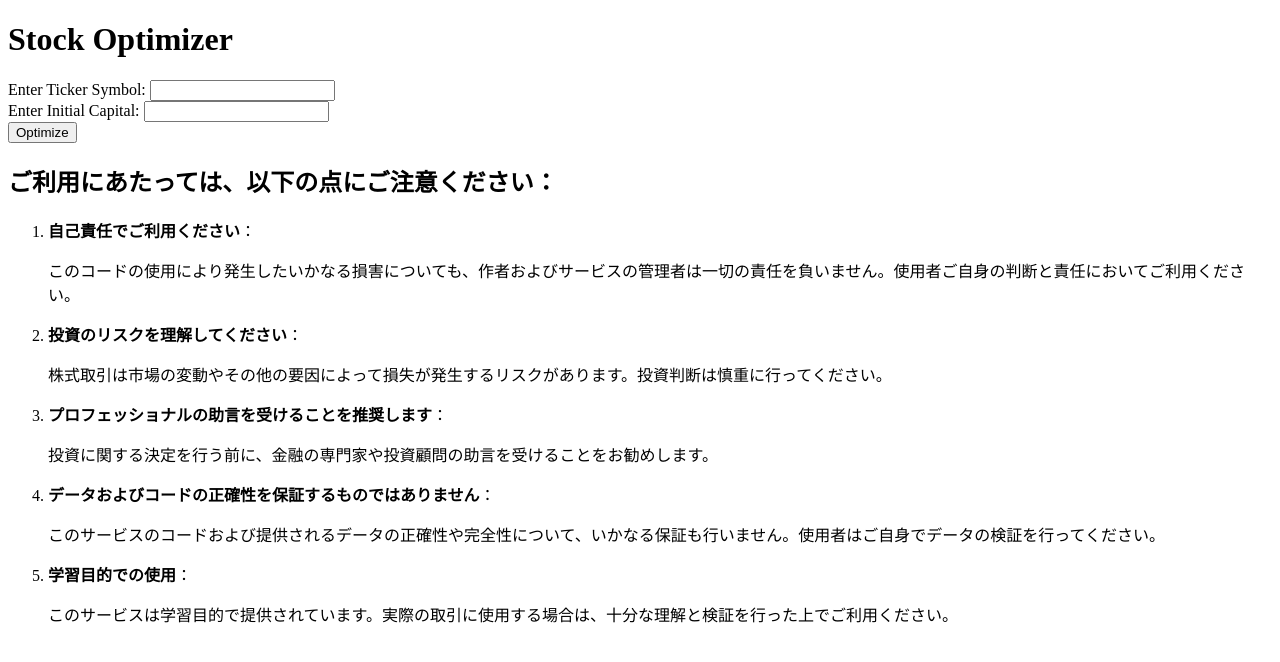
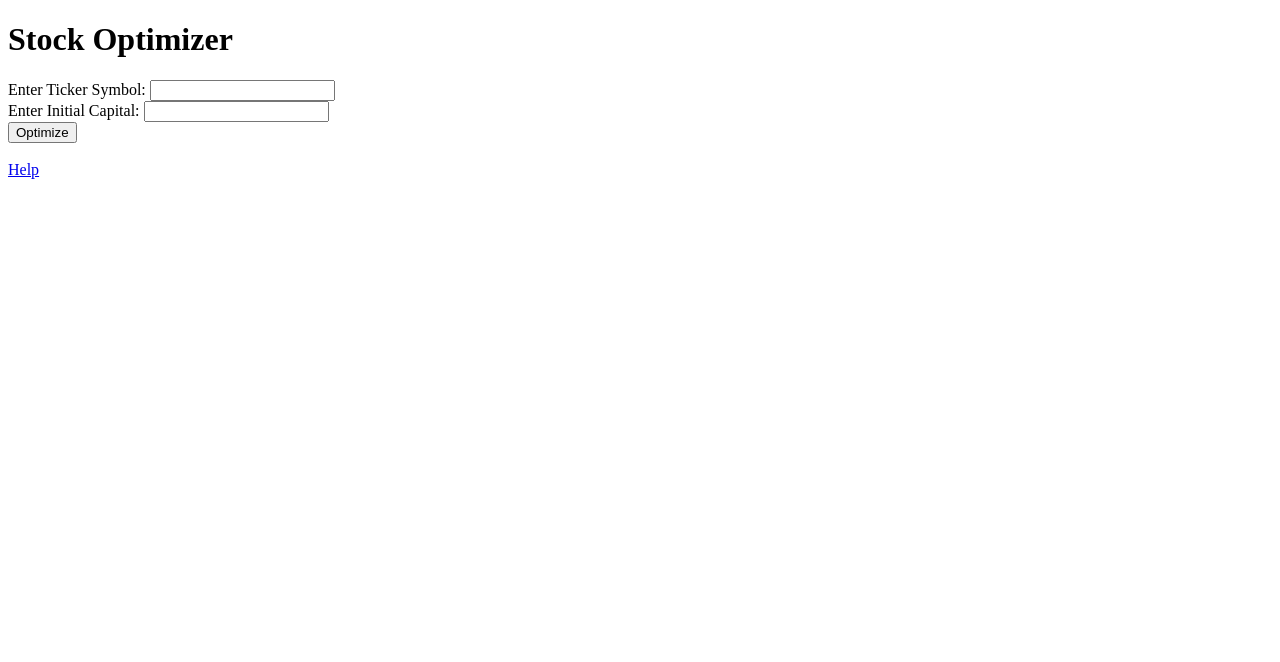
Before and after one commit to saitou-cpi/stocktrading, a Python web app: template ref/flask/templates/index.html in a window 1280 px wide. Shown: the top 662 px of the page. Run offline with Jinja, Linux system fonts and the light colour scheme; the template is opened without the code that fills it, so the values that code supplies are empty.

Commit message:
Update index.html

```diff
--- a/ref/flask/templates/index.html
+++ b/ref/flask/templates/index.html
@@ -7,43 +7,24 @@
 </head>
 <body>
     <h1>Stock Optimizer</h1>
-    <form id="ticker-form" action="/optimize" method="post">
+    <form id="optimizer-form" action="/optimize" method="post">
         <label for="ticker">Enter Ticker Symbol:</label>
         <input type="text" id="ticker" name="ticker" required pattern="[A-Z0-9]{4}"><br>
         <label for="initial_capital">Enter Initial Capital:</label>
         <input type="number" id="initial_capital" name="initial_capital" required min="1" step="any"><br>
         <button type="submit">Optimize</button>
-        <button type="button" id="reset-button" style="display: none;">Reset</button>
     </form>
     <div id="result"></div>
-
-    <h2>ご利用にあたっては、以下の点にご注意ください：</h2>
-    <ol>
-        <li><strong>自己責任でご利用ください</strong>：
-            <p>このコードの使用により発生したいかなる損害についても、作者およびサービスの管理者は一切の責任を負いません。使用者ご自身の判断と責任においてご利用ください。</p>
-        </li>
-        <li><strong>投資のリスクを理解してください</strong>：
-            <p>株式取引は市場の変動やその他の要因によって損失が発生するリスクがあります。投資判断は慎重に行ってください。</p>
-        </li>
-        <li><strong>プロフェッショナルの助言を受けることを推奨します</strong>：
-            <p>投資に関する決定を行う前に、金融の専門家や投資顧問の助言を受けることをお勧めします。</p>
-        </li>
-        <li><strong>データおよびコードの正確性を保証するものではありません</strong>：
-            <p>このサービスのコードおよび提供されるデータの正確性や完全性について、いかなる保証も行いません。使用者はご自身でデータの検証を行ってください。</p>
-        </li>
-        <li><strong>学習目的での使用</strong>：
-            <p>このサービスは学習目的で提供されています。実際の取引に使用する場合は、十分な理解と検証を行った上でご利用ください。</p>
-        </li>
-    </ol>
+    <button id="reset-button" style="display: none;">Reset</button>
+    <br>
+    <a href="/help">Help</a>
 
     <script>
-        document.querySelector('#ticker-form').addEventListener('submit', async (e) => {
+        document.querySelector('form').addEventListener('submit', async (e) => {
             e.preventDefault();
+            document.getElementById('result').innerHTML = "計算中...";
             const form = e.target;
             const data = new FormData(form);
-            const resultDiv = document.getElementById('result');
-            const resetButton = document.getElementById('reset-button');
-            resultDiv.innerHTML = '計算中...'; // Show "calculating" message
 
             const response = await fetch('/optimize', {
                 method: 'POST',
@@ -51,31 +32,25 @@
             });
 
             const result = await response.json();
-
-            if (response.status === 400 && result.error) {
-                resultDiv.innerHTML = result.error;
-            } else {
-                const formattedResult = `
+            if (response.ok) {
+                document.getElementById('result').innerHTML = `
                     "Ticker: ${result.ticker}"<br>
                     "Best upper limit: ${result.best_upper_limit}"<br>
                     "Best lower limit: ${result.best_lower_limit}"<br>
                     "Best Profit/Loss: ${result.best_profit_loss}"<br>
                     "Current Trend: ${result.current_trend}"
                 `;
-                resultDiv.innerHTML = formattedResult;
+            } else {
+                document.getElementById('result').innerHTML = result.error;
             }
 
-            resetButton.style.display = 'inline'; // Show the reset button
+            document.getElementById('reset-button').style.display = 'block';
         });
 
         document.getElementById('reset-button').addEventListener('click', () => {
-            const form = document.getElementById('ticker-form');
-            const resultDiv = document.getElementById('result');
-            const resetButton = document.getElementById('reset-button');
-
-            form.reset(); // Reset the form
-            resultDiv.innerHTML = ''; // Clear the result
-            resetButton.style.display = 'none'; // Hide the reset button
+            document.getElementById('result').innerHTML = '';
+            document.getElementById('reset-button').style.display = 'none';
+            document.getElementById('optimizer-form').reset();
         });
     </script>
 </body>
```
